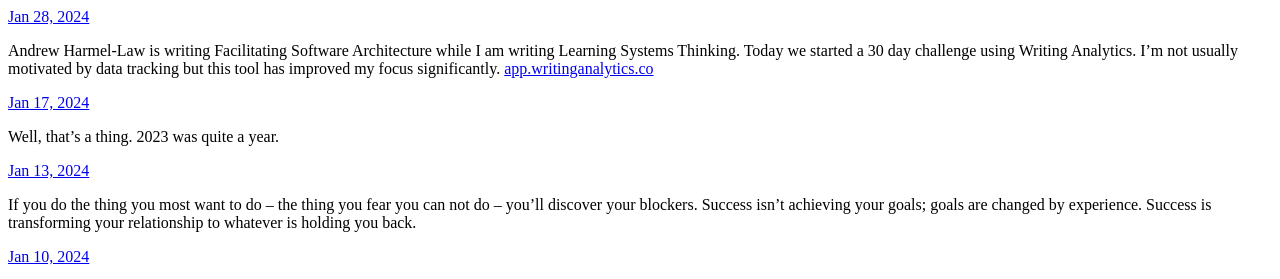
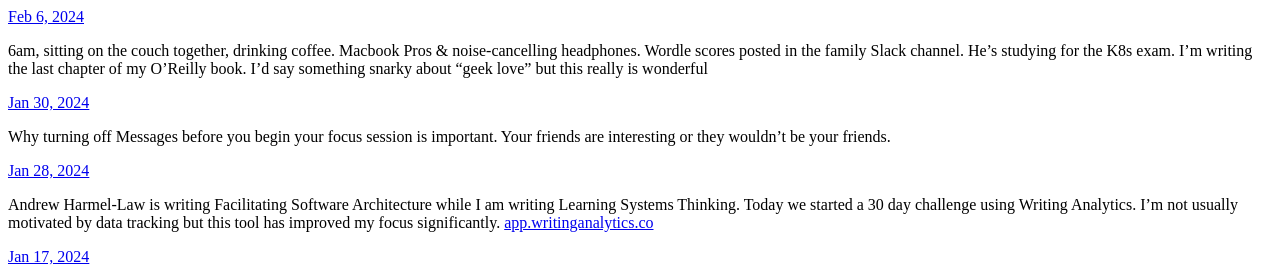
Before and after one commit to dianamontalion/micro-blog, a plain HTML site: page index.html in a window 1280 px wide. Shown: the top 279 px of the page. Drawn offline with Linux system fonts and the light colour scheme.

Commit message:
Archiving from Micro.blog.

```diff
--- a/index.html
+++ b/index.html
@@ -21,6 +21,29 @@
 <div class="h-feed">
 
 
+
+	  <div class="h-entry">
+
+
+		<a href="https://mentrix.micro.blog/2024/02/06/am-sitting-on.html" class="u-url"><time class="dt-published" datetime="2024-02-06 06:49:39 -0500">Feb 6, 2024</time></a>
+
+		<div class="e-content">
+			 <p>6am, sitting on the couch together, drinking coffee. Macbook Pros &amp; noise-cancelling headphones. Wordle scores posted in the family Slack channel. He&rsquo;s studying for the K8s exam. I&rsquo;m writing the last chapter of my O&rsquo;Reilly book. I&rsquo;d say something snarky about &ldquo;geek love&rdquo; but this really is wonderful</p>
+
+		</div>
+	  </div>
+
+	  <div class="h-entry">
+
+
+		<a href="https://mentrix.micro.blog/2024/01/30/why-turning-off.html" class="u-url"><time class="dt-published" datetime="2024-01-30 08:49:49 -0500">Jan 30, 2024</time></a>
+
+		<div class="e-content">
+			 <p>Why turning off Messages before you begin your focus session is important. Your friends are interesting or they wouldn&rsquo;t be your friends.</p>
+<!-- raw HTML omitted -->
+
+		</div>
+	  </div>
 
 	  <div class="h-entry">
 
```
